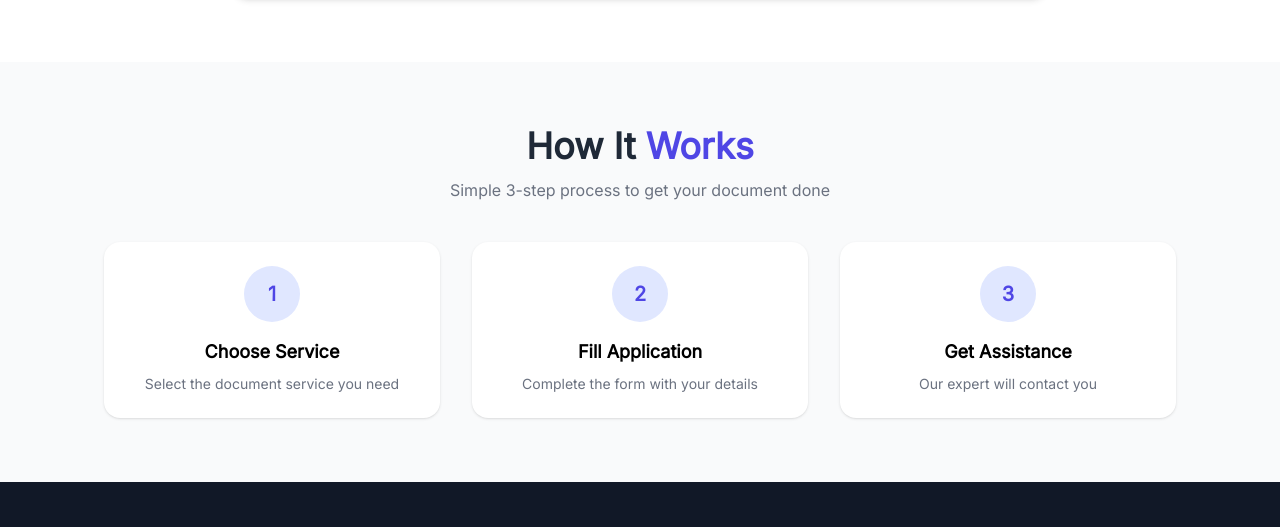
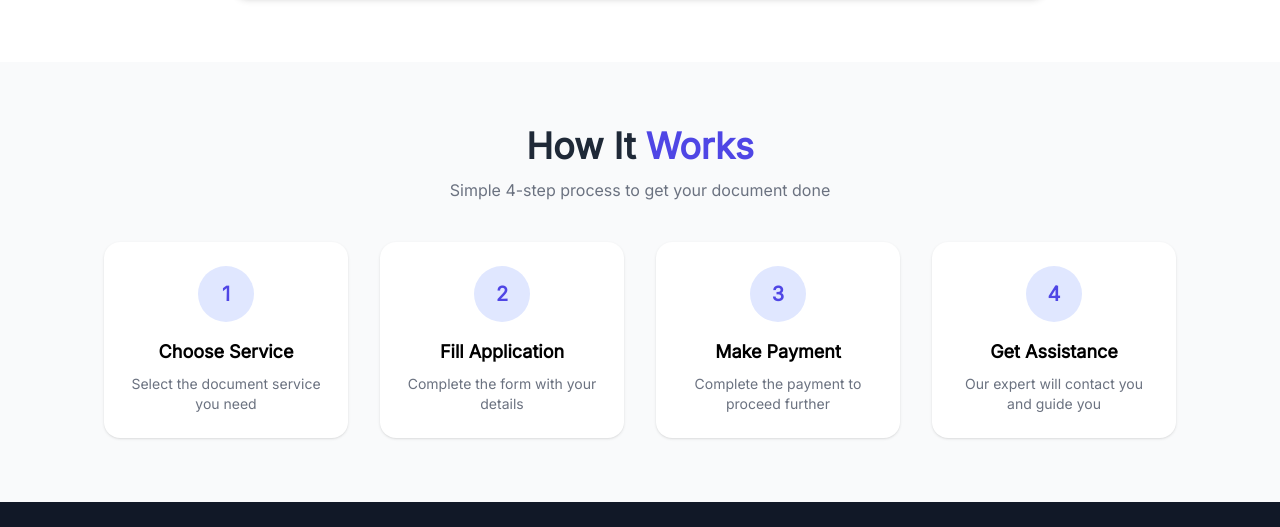
Before and after one commit to Mansigndu/documentserviceprovider, a plain HTML site: page index.html in a window 1280 px wide. Shown: the part 2301-2828 px from the top of the page. Drawn offline with nearby package versions, Linux system fonts and the light colour scheme.

Commit message:
do some changes

```diff
--- a/index.html
+++ b/index.html
@@ -288,17 +288,65 @@
         </section>
 
         <!-- How It Works -->
-        <section class="py-16 bg-gray-50">
-            <div class="max-w-6xl mx-auto px-5 md:px-10 text-center">
-                <h2 class="text-3xl md:text-4xl font-bold text-gray-800">How It <span class="text-indigo-600">Works</span></h2>
-                <p class="text-gray-500 mt-3 mb-10">Simple 3-step process to get your document done</p>
-                <div class="grid md:grid-cols-3 gap-8">
-                    <div class="p-6 bg-white rounded-2xl shadow hover:shadow-xl transition"><div class="w-14 h-14 bg-indigo-100 text-indigo-600 rounded-full flex items-center justify-center mx-auto mb-4 text-xl font-bold">1</div><h3 class="font-bold text-lg">Choose Service</h3><p class="text-gray-500 text-sm mt-2">Select the document service you need</p></div>
-                    <div class="p-6 bg-white rounded-2xl shadow hover:shadow-xl transition"><div class="w-14 h-14 bg-indigo-100 text-indigo-600 rounded-full flex items-center justify-center mx-auto mb-4 text-xl font-bold">2</div><h3 class="font-bold text-lg">Fill Application</h3><p class="text-gray-500 text-sm mt-2">Complete the form with your details</p></div>
-                    <div class="p-6 bg-white rounded-2xl shadow hover:shadow-xl transition"><div class="w-14 h-14 bg-indigo-100 text-indigo-600 rounded-full flex items-center justify-center mx-auto mb-4 text-xl font-bold">3</div><h3 class="font-bold text-lg">Get Assistance</h3><p class="text-gray-500 text-sm mt-2">Our expert will contact you</p></div>
+        <!-- How It Works -->
+<section class="py-16 bg-gray-50">
+    <div class="max-w-6xl mx-auto px-5 md:px-10 text-center">
+        <h2 class="text-3xl md:text-4xl font-bold text-gray-800">
+            How It <span class="text-indigo-600">Works</span>
+        </h2>
+        <p class="text-gray-500 mt-3 mb-10">
+            Simple 4-step process to get your document done
+        </p>
+
+        <div class="grid md:grid-cols-4 gap-8">
+
+            <!-- Step 1 -->
+            <div class="p-6 bg-white rounded-2xl shadow hover:shadow-xl transition">
+                <div class="w-14 h-14 bg-indigo-100 text-indigo-600 rounded-full flex items-center justify-center mx-auto mb-4 text-xl font-bold">
+                    1
                 </div>
+                <h3 class="font-bold text-lg">Choose Service</h3>
+                <p class="text-gray-500 text-sm mt-2">
+                    Select the document service you need
+                </p>
             </div>
-        </section>
+
+            <!-- Step 2 -->
+            <div class="p-6 bg-white rounded-2xl shadow hover:shadow-xl transition">
+                <div class="w-14 h-14 bg-indigo-100 text-indigo-600 rounded-full flex items-center justify-center mx-auto mb-4 text-xl font-bold">
+                    2
+                </div>
+                <h3 class="font-bold text-lg">Fill Application</h3>
+                <p class="text-gray-500 text-sm mt-2">
+                    Complete the form with your details
+                </p>
+            </div>
+
+            <!-- Step 3 -->
+            <div class="p-6 bg-white rounded-2xl shadow hover:shadow-xl transition">
+                <div class="w-14 h-14 bg-indigo-100 text-indigo-600 rounded-full flex items-center justify-center mx-auto mb-4 text-xl font-bold">
+                    3
+                </div>
+                <h3 class="font-bold text-lg">Make Payment</h3>
+                <p class="text-gray-500 text-sm mt-2">
+                    Complete the payment to proceed further
+                </p>
+            </div>
+
+            <!-- Step 4 -->
+            <div class="p-6 bg-white rounded-2xl shadow hover:shadow-xl transition">
+                <div class="w-14 h-14 bg-indigo-100 text-indigo-600 rounded-full flex items-center justify-center mx-auto mb-4 text-xl font-bold">
+                    4
+                </div>
+                <h3 class="font-bold text-lg">Get Assistance</h3>
+                <p class="text-gray-500 text-sm mt-2">
+                    Our expert will contact you and guide you
+                </p>
+            </div>
+
+        </div>
+    </div>
+</section>
     </main>
 
     <!-- Footer -->
```
